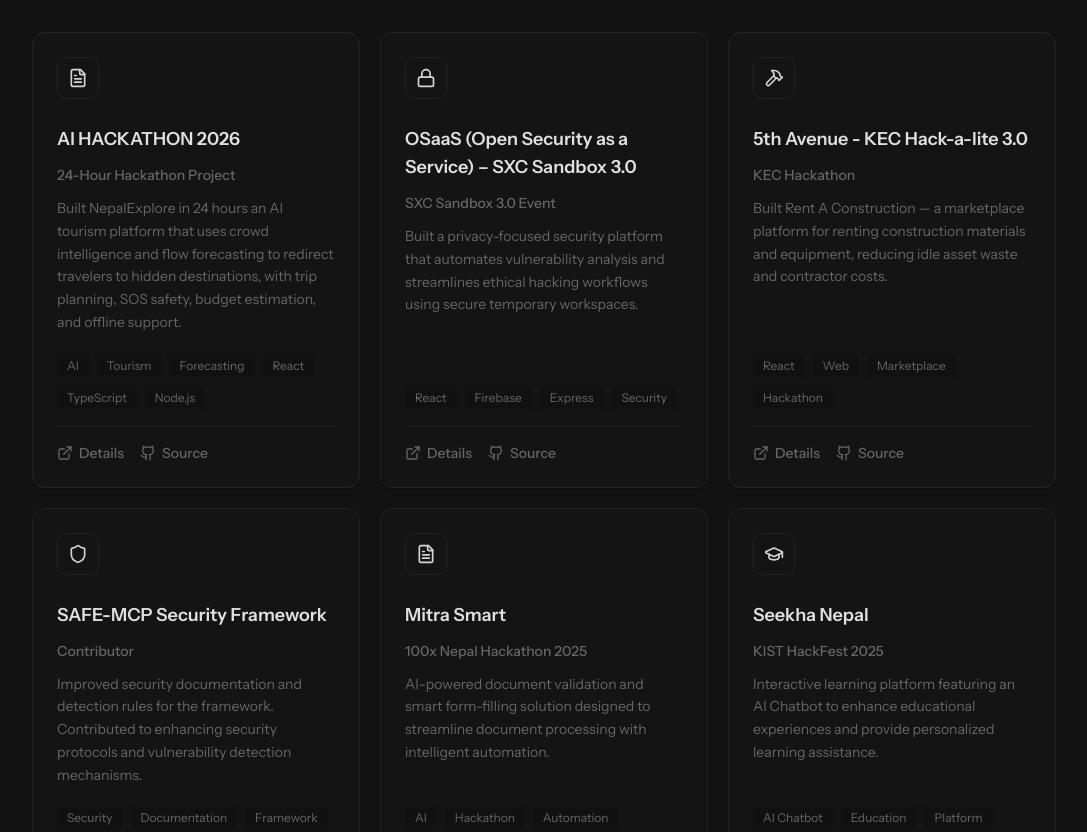
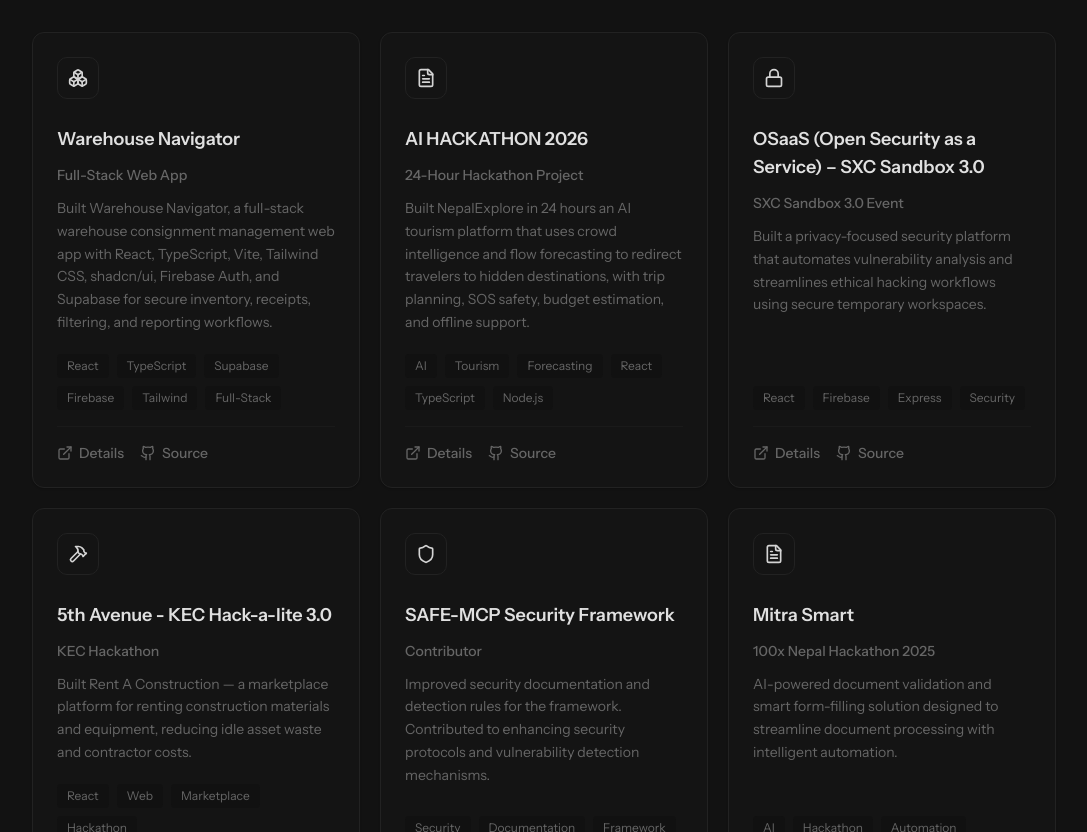
Before and after one commit to rajivsthh/portfolio-main, a React (Vite) app: page / in a window 1280 px wide. Shown: the part 2600-3432 px from the top of the page, without its empty margins (96-1183 px from the left). Built offline with nearby package versions, Linux system fonts and the light colour scheme; no server answers; the HTML template or start-up script is replaced by a standard one.

Commit message:
Add new project "Warehouse Navigator" to ProjectsSection with details and icon

```diff
--- a/src/components/ProjectsSection.tsx
+++ b/src/components/ProjectsSection.tsx
@@ -1,6 +1,17 @@
-import { Shield, FileText, GraduationCap, Hammer, Lock, ExternalLink, Github } from 'lucide-react';
+import { Shield, FileText, GraduationCap, Hammer, Lock, ExternalLink, Github, Boxes } from 'lucide-react';
 
 const projects = [
+  {
+    title: "Warehouse Navigator",
+    role: "Full-Stack Web App",
+    description: "Built Warehouse Navigator, a full-stack warehouse consignment management web app with React, TypeScript, Vite, Tailwind CSS, shadcn/ui, Firebase Auth, and Supabase for secure inventory, receipts, filtering, and reporting workflows.",
+    tags: ["React", "TypeScript", "Supabase", "Firebase", "Tailwind", "Full-Stack"],
+    icon: Boxes,
+    links: {
+      demo: "#",
+      github: "#",
+    },
+  },
   {
     title: "AI HACKATHON 2026",
     role: "24-Hour Hackathon Project",
```
